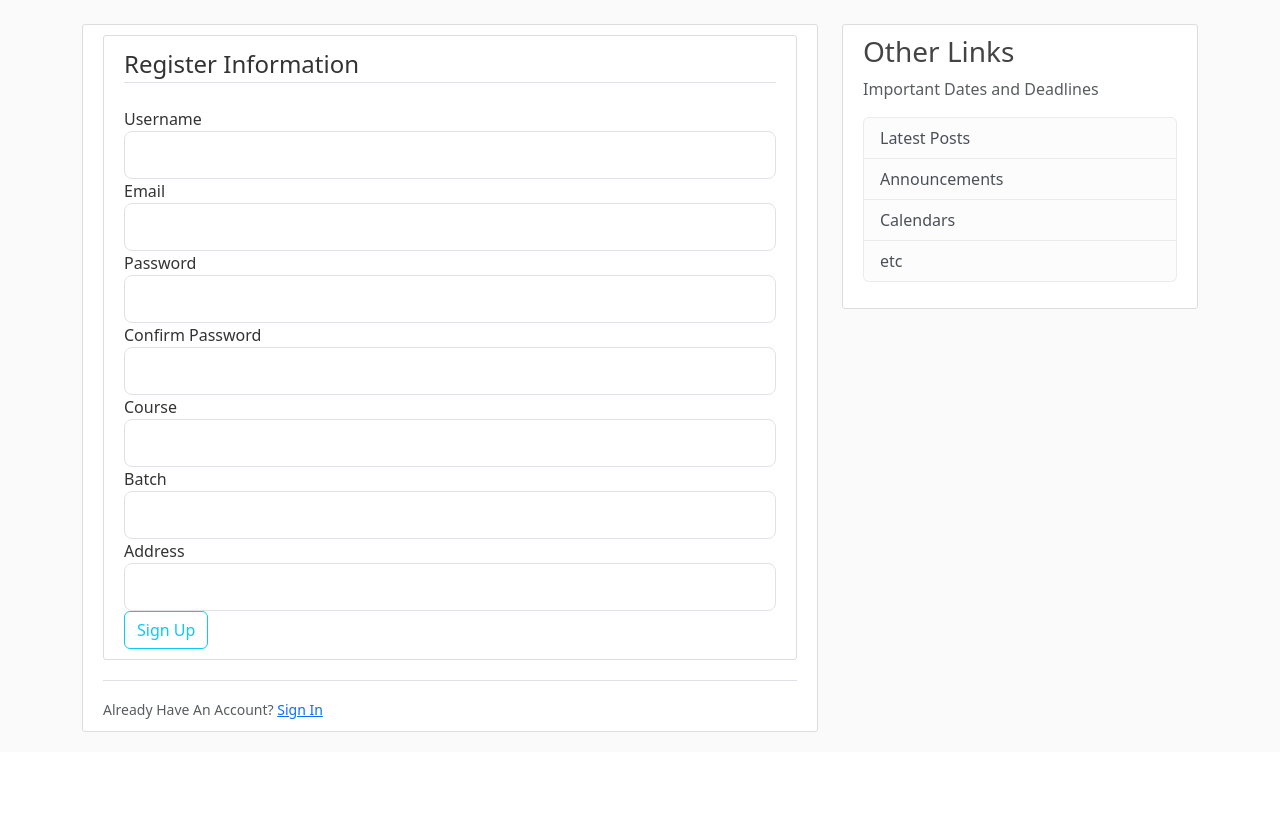
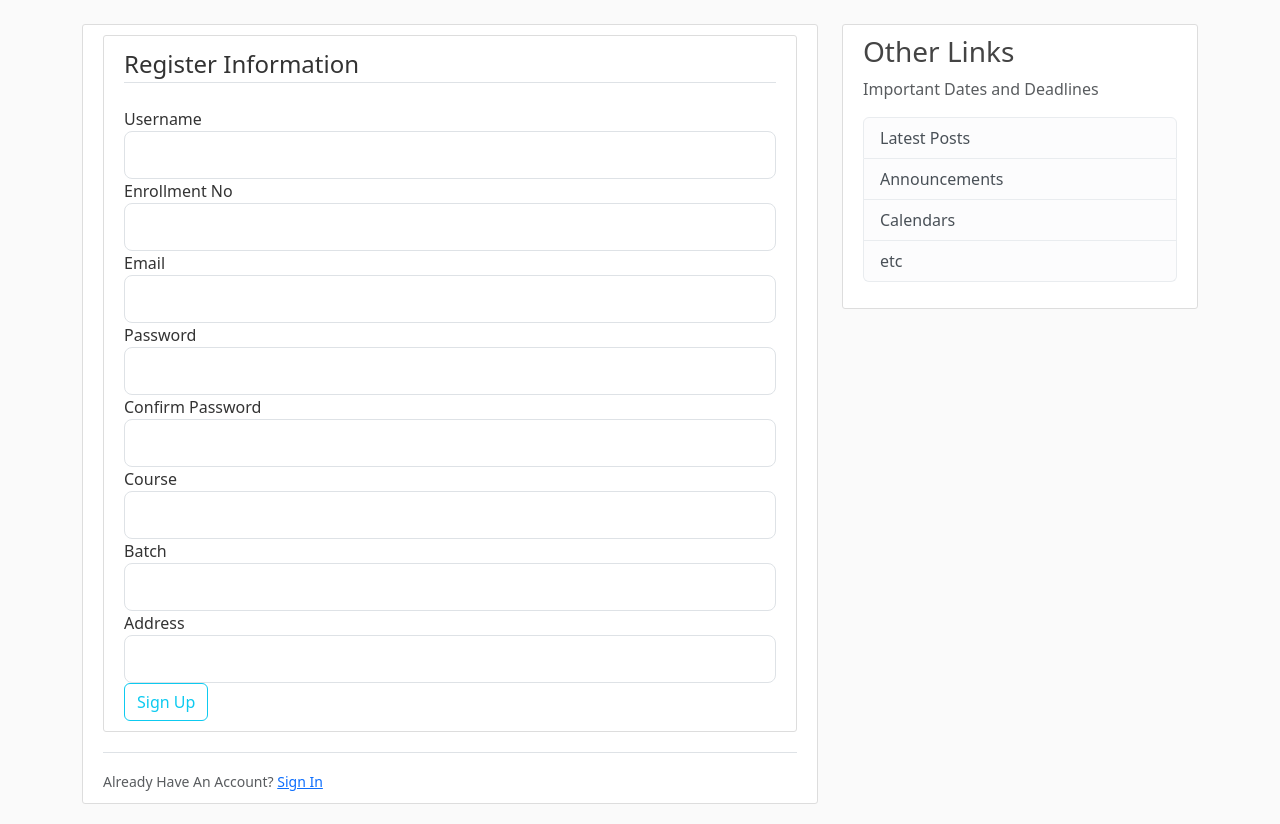
Before and after one commit to SiddharthSinghTanwar/DueCheckingApplication, a Flask app: page /register in a window 1280 px wide. Shown: the part 56-880 px from the top of the page. Before the commit the page ends 788 px from the top, so only its background shows below. Run offline with Flask 3, Linux system fonts and the light colour scheme.

Commit message:
fix validation on register route
-main issue> add 'enrollement_no' in the html register form.
-add csrf_token in register.html

you have to either use all fields created with the FlaskForms to get validate_on_submit() = True.

```diff
--- a/nodues/templates/register.html
+++ b/nodues/templates/register.html
@@ -4,8 +4,13 @@
 from the default provided to user by the organization. The username field will have the
 name of the user rather than some wierd internet name.-->
     <div class="content-section">
-        <form method="POST" action="">
+        <form method="POST" action= "">
             {{ form.hidden_tag() }}
+
+
+            {{form.csrf_token}}
+
+
             <fieldset class="form-group">
                 <legend class="border-bottom mb-4">Register Information</legend>
                 <div class="form-group">
@@ -19,6 +24,19 @@ name of the user rather than some wierd internet name.-->
                         </div>
                     {% else %}
                         {{ form.username(class="form-control form-control-lg") }}
+                    {% endif %}
+                </div>
+                 <div class="form-group">
+                    {{ form.enrollment_no.label(class="form-control-label") }}
+                    {% if form.enrollment_no.errors %}
+                        {{ form.enrollment_no(class="form-control form-control-lg is-invalid") }}
+                        <div class="invalid-feedback">
+                            {% for error in form.enrollment_no.errors %}
+                                <span>{{ error }}</span>
+                            {% endfor %}
+                        </div>
+                    {% else %}
+                        {{ form.enrollment_no(class="form-control form-control-lg") }}
                     {% endif %}
                 </div>
                 <div class="form-group">
@@ -104,6 +122,7 @@ name of the user rather than some wierd internet name.-->
                 </div>
             </fieldset>
             <div class="form-group">
+
                 {{ form.submit(class="btn btn-outline-info") }}
             </div>
         </form>
```
